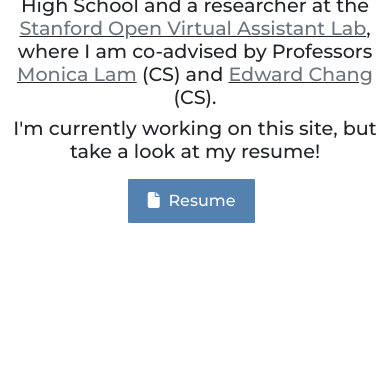
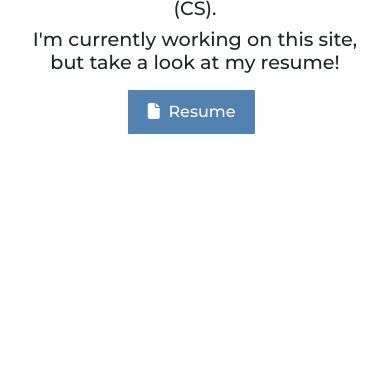
Before and after one commit to masonwang025/masonwang.me, a website: page index.html in a window 390 px wide. Shown: the part 479-853 px from the top of the page. Drawn offline with nearby package versions, Linux system fonts and the light colour scheme.

Commit message:
update padding

```diff
--- a/style.css
+++ b/style.css
@@ -71,7 +71,7 @@ button:hover {
 
   .page-container,
   .page-container>.row {
-    padding: 6em 0;
+    padding: 1em 1em;
   }
 }
 
```
